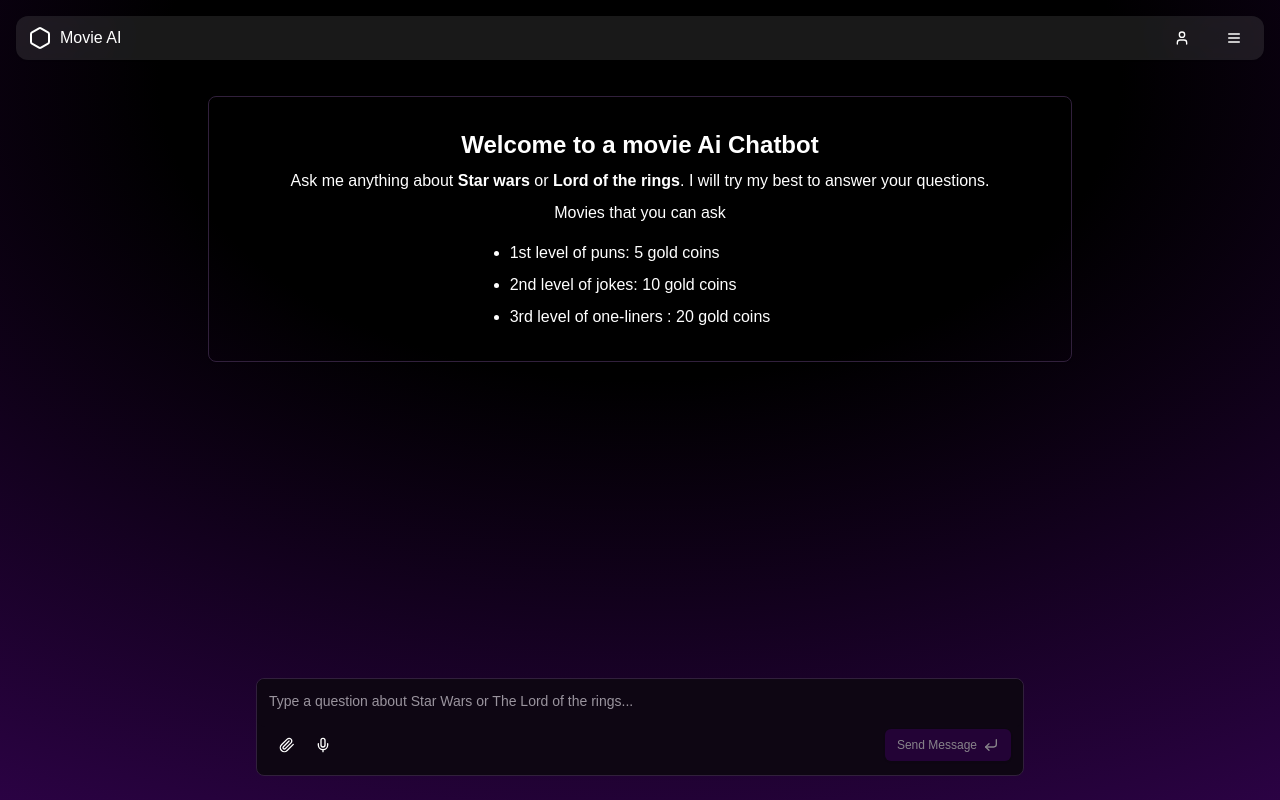
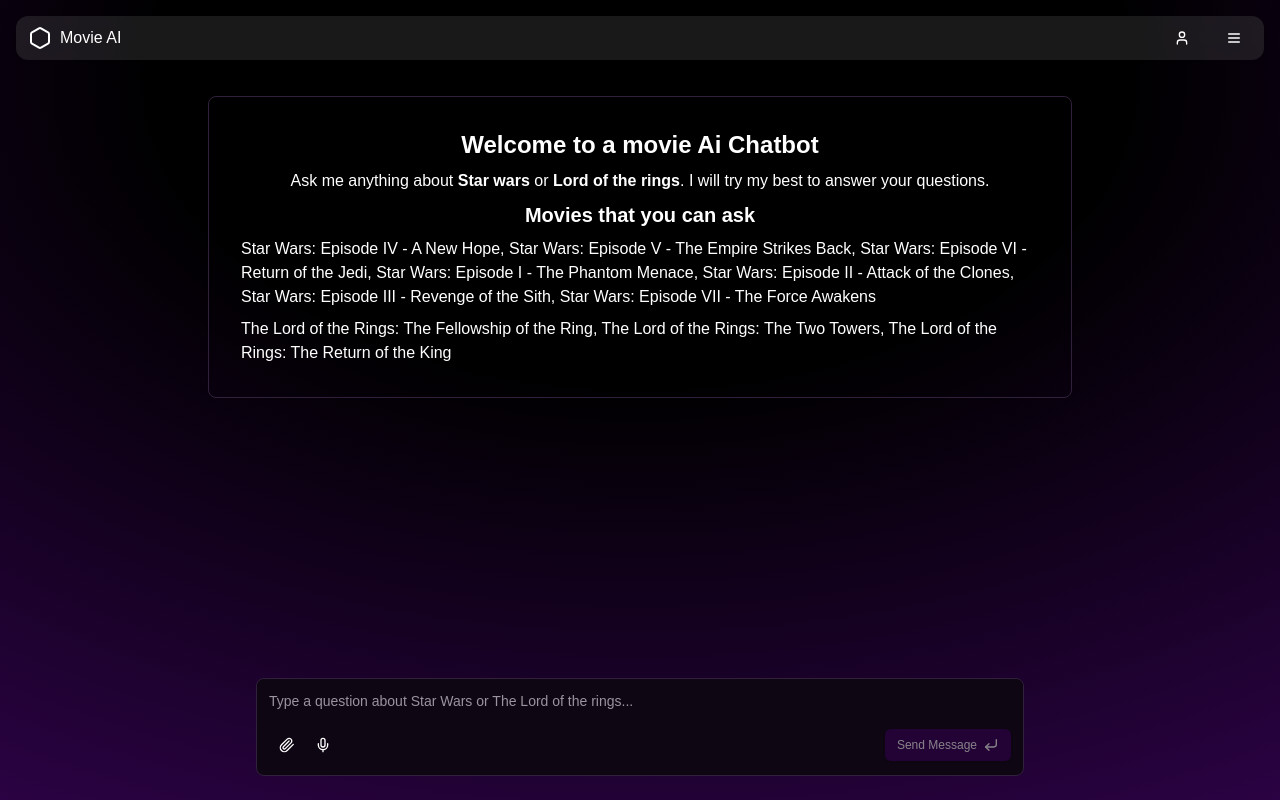
Before and after one commit to mguzman20/Movie-AI, a Next.js app in the folder chatbot/: page / in a window 1280 px wide. Built offline with nearby package versions, Linux system fonts and the light colour scheme.

Commit message:
Mejorar la generación de respuestas en la API de chat al formatear el contexto y actualizar el prompt enviado al modelo LLM. También se actualizó la lista de películas disponibles para consultas.

```diff
--- a/chatbot/app/api/chat/route.ts
+++ b/chatbot/app/api/chat/route.ts
@@ -15,7 +15,24 @@
 
     try {
         // Retrieve context from the Pinecone index based on the query
-        /* const context = await fetchContextFromPinecone(message) as { movie: string, text: string }[]; */
+        const context = await fetchContextFromPinecone(message) as { movie: string, text: string }[];
+
+        const formattedContext = context.map(
+            ({ movie, text }) => `Movie: ${movie}\nExcerpt: ${text}`
+        ).join('\n\n');
+
+        const prompt = `
+        You are a knowledgeable assistant. Use the provided context to answer the user’s query as accurately as possible. If the context does not directly address the query, provide the best answer based on your general knowledge.
+
+        Context:
+        ${formattedContext}
+
+        Query:
+        ${message}
+
+        Answer:
+        `;
+
 
         // Send the context and the query to the LLM model
         const response = await fetch('http://tormenta.ing.puc.cl/api/generate', {
@@ -25,11 +42,7 @@
             },
             body: JSON.stringify({
                 model: 'integra-LLM',
-                prompt: message,
-                /* context: `Use the following pieces of context to answer the users question.
-                    If you don't know the answer, just say that you don't know, don't try to make up an answer.
-
-                    ${context.map(c => `${c.movie}: ${c.text}`).join('\n')}`, */
+                prompt: prompt,
                 stream: true
             }),
         });
--- a/chatbot/app/page.tsx
+++ b/chatbot/app/page.tsx
@@ -144,12 +144,17 @@
             <p className="text-center">
               Ask me anything about <b>Star wars</b> or <b>Lord of the rings</b>. I will try my best to answer your questions.
             </p>
-            <p>Movies that you can ask</p>
-            <ul className=" list-disc [&>li]:mt-2">
-              <li>1st level of puns: 5 gold coins</li>
-              <li>2nd level of jokes: 10 gold coins</li>
-              <li>3rd level of one-liners : 20 gold coins</li>
-            </ul>
+            <p className="text-left text-xl font-bold">Movies that you can ask</p>
+            <p>Star Wars: Episode IV - A New Hope,
+Star Wars: Episode V - The Empire Strikes Back,
+Star Wars: Episode VI - Return of the Jedi,
+Star Wars: Episode I - The Phantom Menace,
+Star Wars: Episode II - Attack of the Clones,
+Star Wars: Episode III - Revenge of the Sith,
+Star Wars: Episode VII - The Force Awakens</p>
+            <p>The Lord of the Rings: The Fellowship of the Ring,
+The Lord of the Rings: The Two Towers,
+The Lord of the Rings: The Return of the King</p>
 
           </div>
         )}
```
